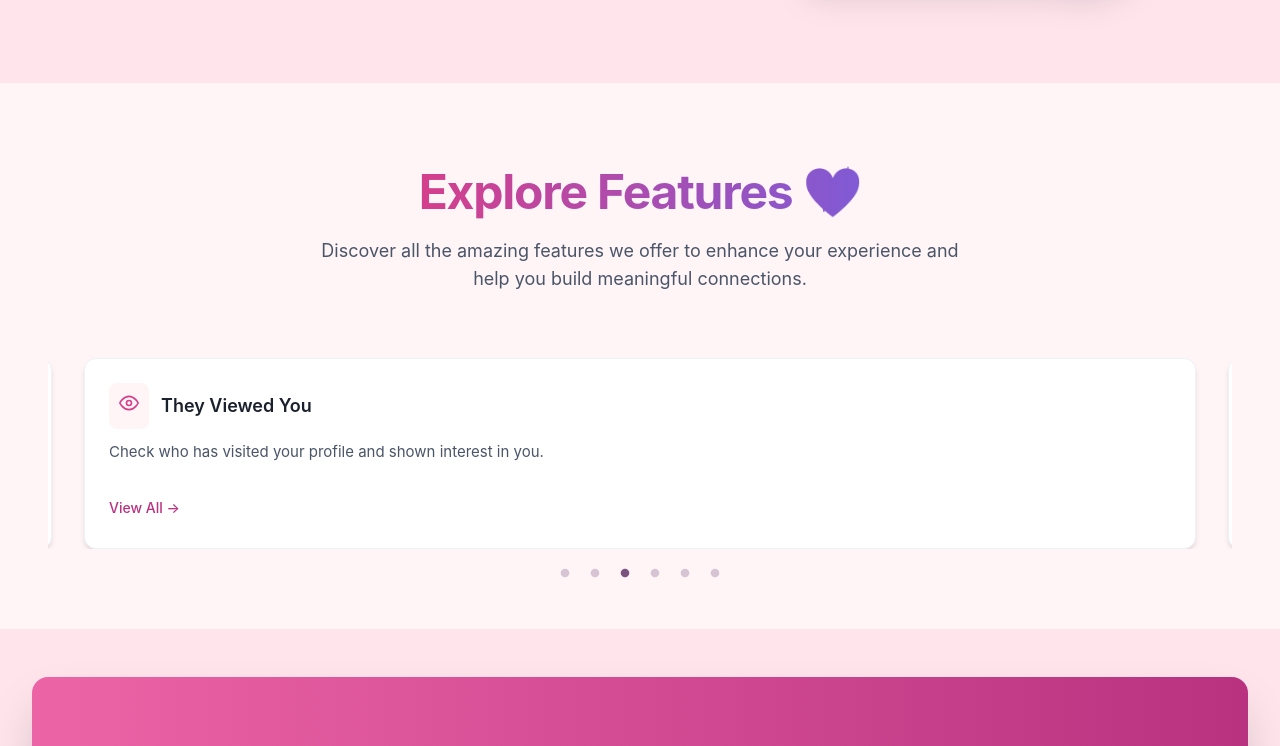
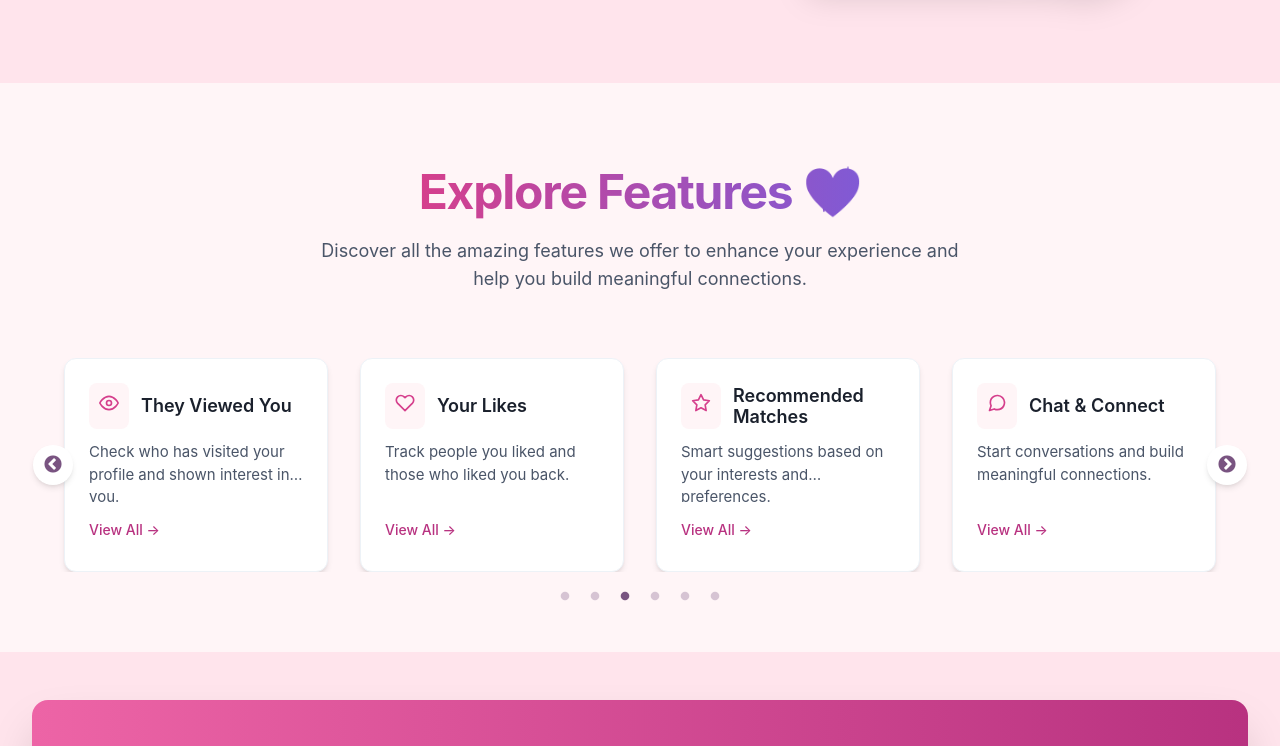
Before and after one commit to Tanushri-Dhote/Delbaram-landing-page-, a React (Vite) app: page / in a window 1280 px wide. Shown: the part 499-1245 px from the top of the page. Built offline with nearby package versions, Linux system fonts and the light colour scheme.

Commit message:
responsiveness

```diff
--- a/src/components/Features.jsx
+++ b/src/components/Features.jsx
@@ -128,48 +128,48 @@ const FeaturesSlider = () => {
   ];
 
   const settings = {
-    mobileFirst: true,
     dots: true,
     infinite: true,
     speed: 500,
-    slidesToShow: 1, // Default to 1 slide for mobile
+    slidesToShow: 4, // Desktop
     slidesToScroll: 1,
     autoplay: true,
     autoplaySpeed: 3000,
     pauseOnHover: true,
-    arrows: false, // Hide arrows on mobile by default
-    centerMode: true,
-    centerPadding: "20px",
+    arrows: true,
     responsive: [
       {
-        breakpoint: 480, // min-width: 480px
+        breakpoint: 1280,
         settings: {
-          slidesToShow: 1,
-          centerPadding: "40px",
+          slidesToShow: 3,
+          slidesToScroll: 1,
         },
       },
       {
-        breakpoint: 768, // min-width: 768px
+        breakpoint: 1024,
         settings: {
           slidesToShow: 2,
-          centerMode: false,
-          arrows: true,
+          slidesToScroll: 1,
         },
       },
       {
-        breakpoint: 1024, // min-width: 1024px
+        breakpoint: 768, // Tablet and Mobile
         settings: {
-          slidesToShow: 3,
-          centerMode: false,
-          arrows: true,
+          slidesToShow: 1,
+          slidesToScroll: 1,
+          arrows: false,
+          centerMode: true,
+          centerPadding: "25px",
         },
       },
       {
-        breakpoint: 1280, // min-width: 1280px
+        breakpoint: 480, // Small Mobile
         settings: {
-          slidesToShow: 4,
-          centerMode: false,
-          arrows: true,
+          slidesToShow: 1,
+          slidesToScroll: 1,
+          arrows: false,
+          centerMode: true,
+          centerPadding: "15px",
         },
       },
     ],
```
